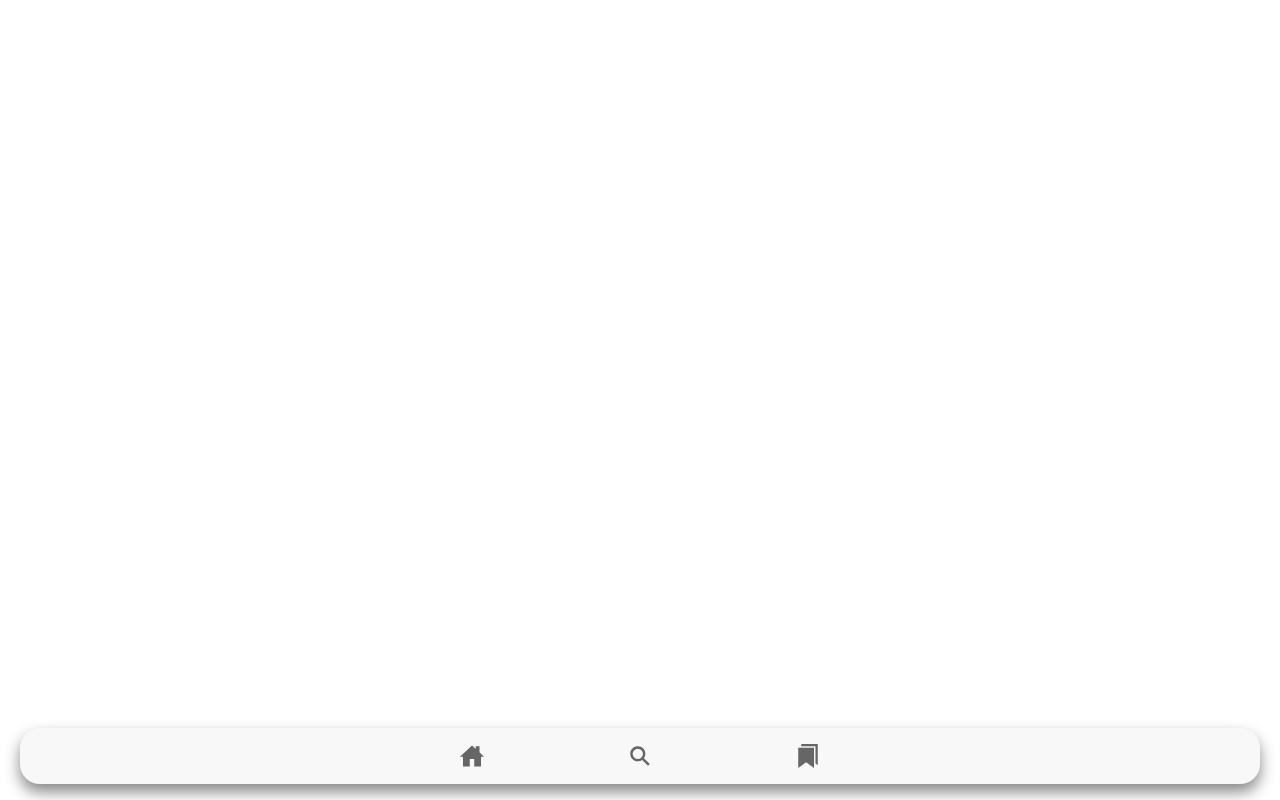
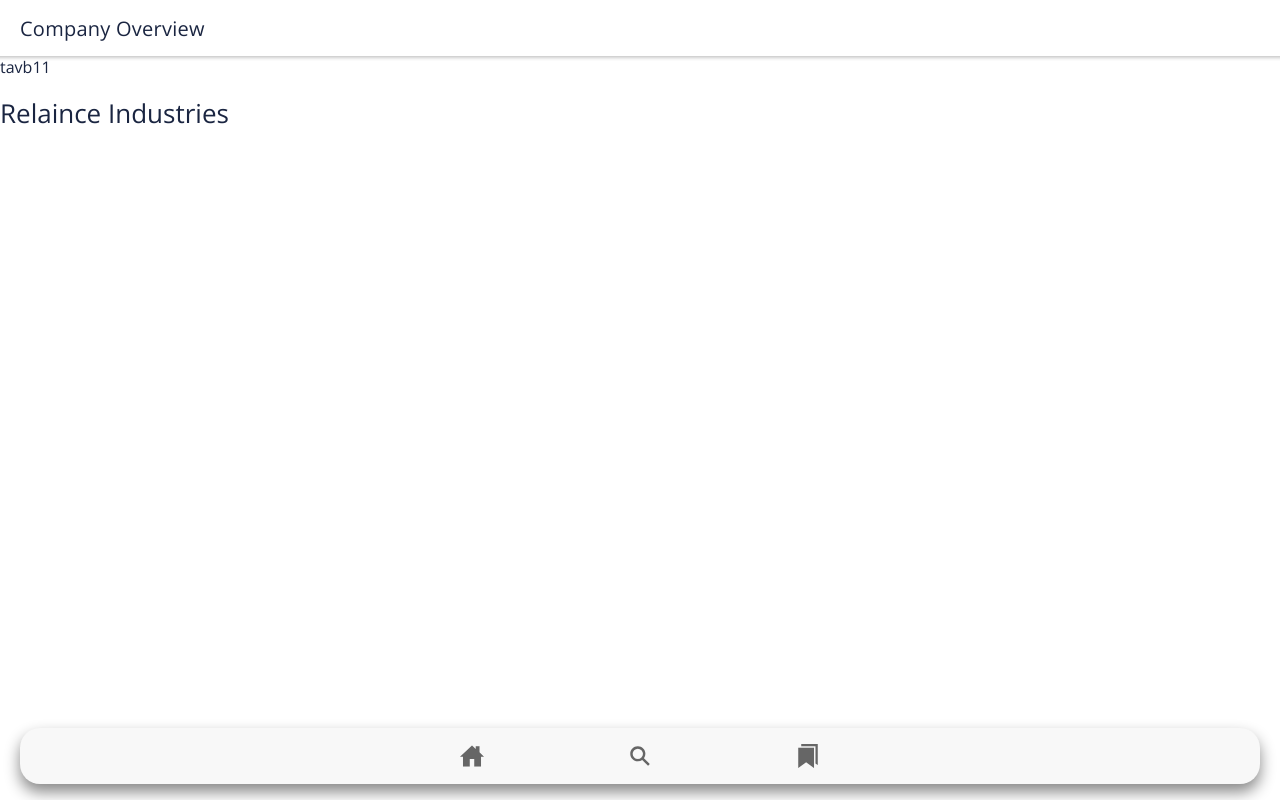
Before and after one commit to subodhGalande/stoxticker, a React (Create React App) app: page /CompanyOverview in a window 1280 px wide. Built offline with nearby package versions, Linux system fonts and the light colour scheme.

Commit message:
routing done for companyoverview page through tab1 header button

```diff
--- a/src/App.tsx
+++ b/src/App.tsx
@@ -15,6 +15,7 @@
 import { IonReactRouter } from "@ionic/react-router";
 import { home, person, bookmarks } from "ionicons/icons";
 import Signup from "./pages/Signup";
+import CompanyOverview from "./pages/CompanyOverview";
 
 import Maintabs from "./pages/maintabs";
 
@@ -44,6 +45,11 @@
     <IonApp>
       <IonContent fullscreen={true}>
         <IonReactRouter>
+          <Route
+            path="/CompanyOverview"
+            component={CompanyOverview}
+            exact={true}
+          />
           <Route path="/Signup" component={Signup} exact={true} />
           <Route path="/" component={isLoggedIn ? Maintabs : Signup} />
         </IonReactRouter>
--- a/src/pages/CompanyOverview.tsx
+++ b/src/pages/CompanyOverview.tsx
@@ -6,6 +6,8 @@
   IonTitle,
   IonText,
 } from "@ionic/react";
+
+import "./CompanyOverview.css";
 
 const CompanyOverview: React.FC = () => {
   return (
--- a/src/pages/Tab1.tsx
+++ b/src/pages/Tab1.tsx
@@ -23,7 +23,6 @@
 import { IonReactRouter } from "@ionic/react-router";
 import { personCircleOutline, arrowForwardOutline } from "ionicons/icons";
 import Signup from "./Signup";
-import CompanyOverview from "./CompanyOverview";
 
 import ExploreContainer from "../components/ExploreContainer";
 import "./Tab1.css";
```
Also changed, not shown: src/pages/CompanyOverview.css (added).
